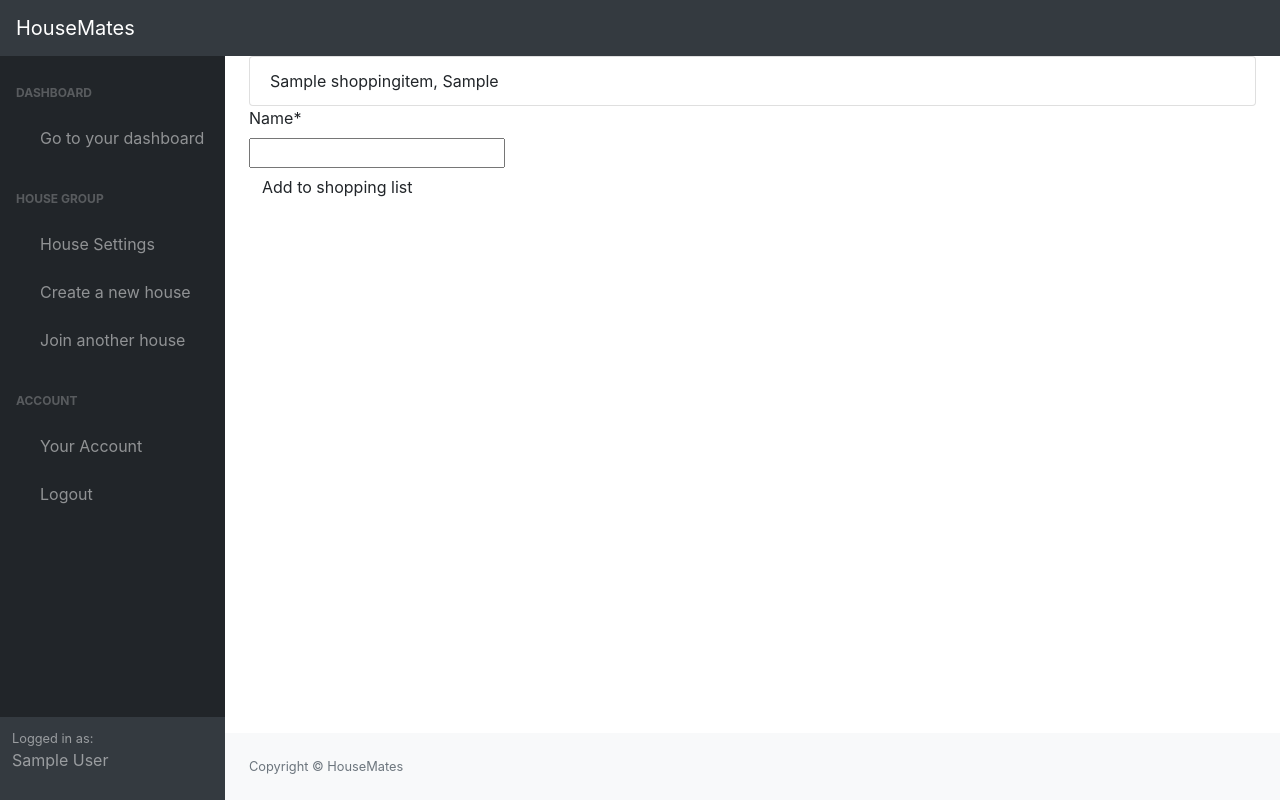
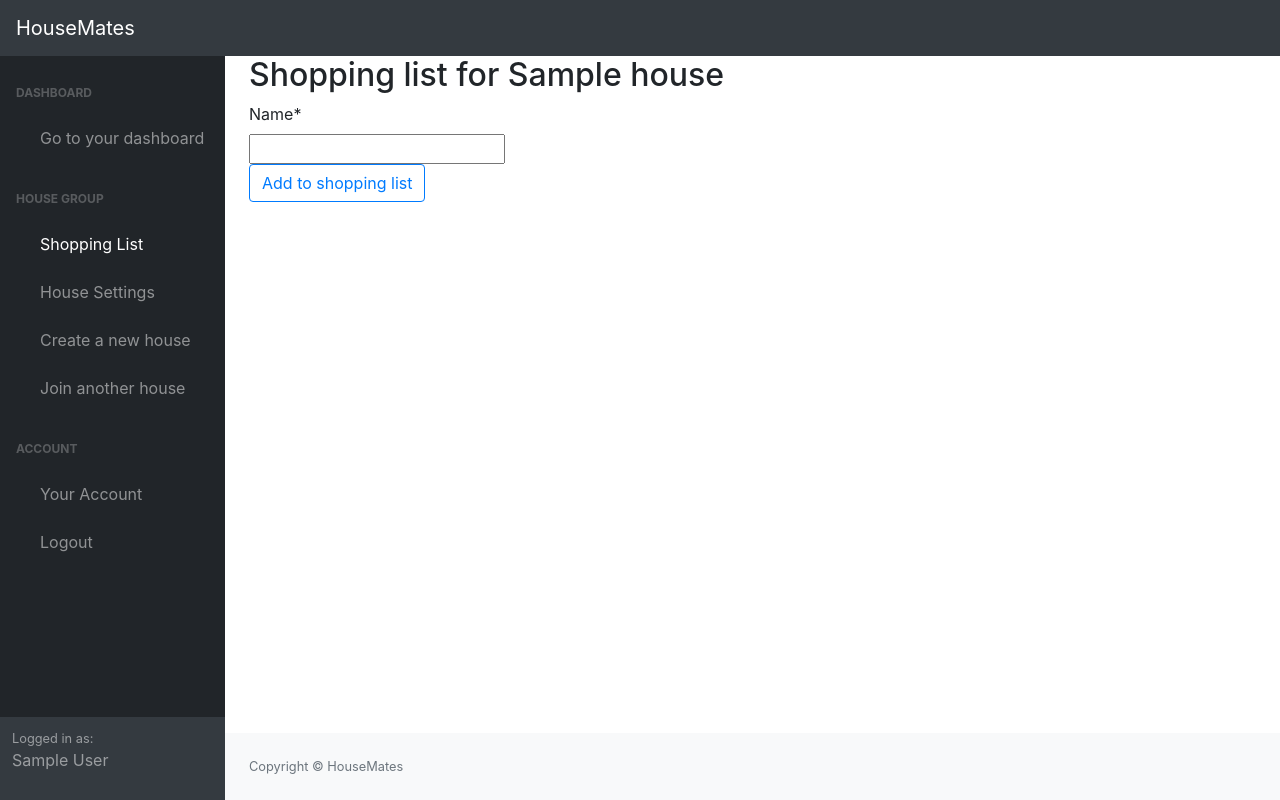
Before and after one commit to connorkeevill/CM20257-housemates, a Django app: page /shopping-list/ in a window 1280 px wide. Run offline with Django 3.2, Linux system fonts and the light colour scheme; a user stored in the database is signed in; tables that the repository leaves empty hold one stand-in row (values such as "Sample post"); some libraries are stand-ins or nearby versions.

Commit message:
Add link to dashboard for the shopping-list.html and show house name on the shopping list page

```diff
--- a/app/templates/app/dashboard-base.html
+++ b/app/templates/app/dashboard-base.html
@@ -41,6 +41,7 @@
                     </nav>
                     <div class="sb-sidenav-menu-heading">House Group</div>
                     <nav class="sb-sidenav-menu-nested nav">
+                        <a class="nav-link" href="{% url 'shopping-list' %}"> Shopping List</a>
                         <a class="nav-link" href="{% url 'house' %}"> House Settings </a>
                         <a class="nav-link" href="{% url 'create-house' %}"> Create a new house </a>
                         <a class="nav-link" href="{% url 'join-house' %}"> Join another house </a>
--- a/app/templates/app/shopping-list.html
+++ b/app/templates/app/shopping-list.html
@@ -3,6 +3,7 @@
 {% block dash_content %}
 <div class="container-fluid">
     <div class="row-cols-1">
+        <h2>Shopping list for {{ house.name }}</h2>
         <ul class="list-group">
             {% for item in list %}
                 <li class="list-group-item">{{ item.name }}, {{ item.creator.Profile.firstName }}</li>
@@ -15,7 +16,7 @@
 
             {{ form | crispy }}
 
-            <button class="btn" type="submit">Add to shopping list</button>
+            <button class="btn btn-outline-primary" type="submit">Add to shopping list</button>
         </form>
     </div>
 </div>
--- a/app/views.py
+++ b/app/views.py
@@ -177,8 +177,8 @@ class ShoppingList(View):
 		house = request.user.house_set.first()
 
 		form = ShoppingListForm()
-		shoppingList = house.shoppingitem_set.all()
-		context = {'form': form, 'list':shoppingList}
+		shoppingList = house.shoppingitem_set.filter(complete=False)
+		context = {'house':house,'form': form, 'list':shoppingList}
 
 		return render(request, 'app/shopping-list.html', context)
 
@@ -189,3 +189,12 @@ class ShoppingList(View):
 		form.save()
 
 		return self.get(request)
+
+
+def completeShoppingList(request, id):
+
+	item = ShoppingItem.get(id=id)
+	item.complete = True
+	item.save()
+
+	return redirect('shopping-list')
```
